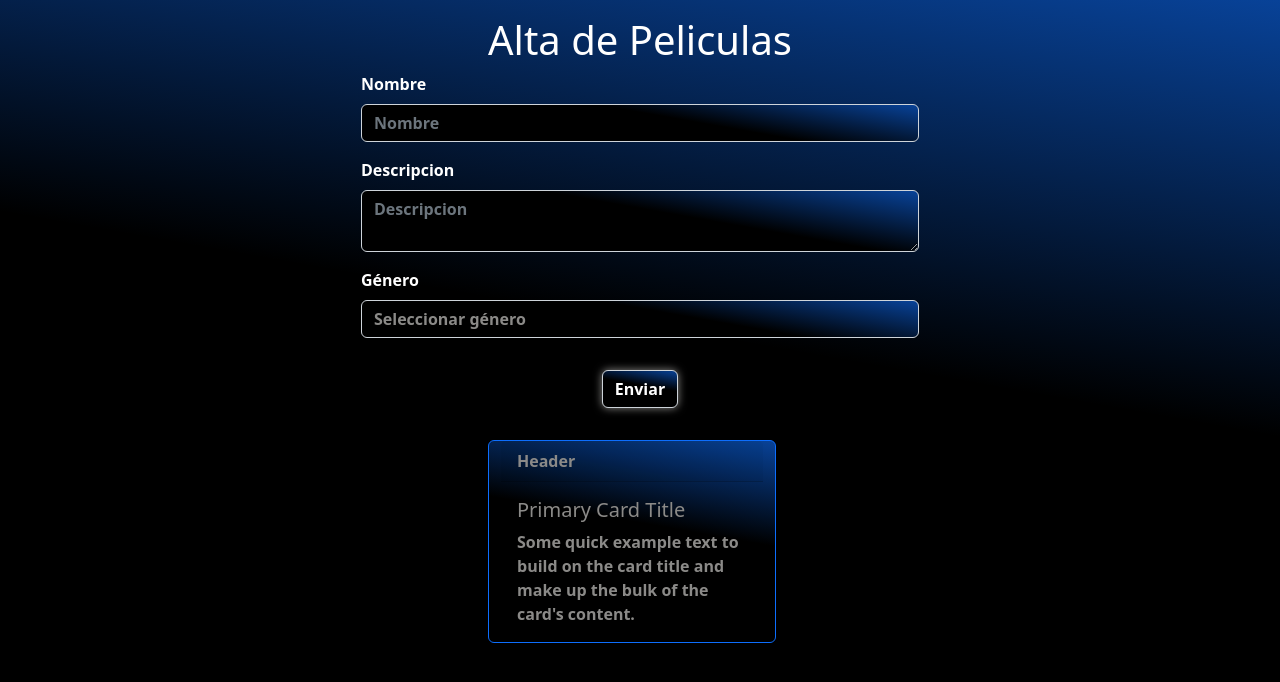
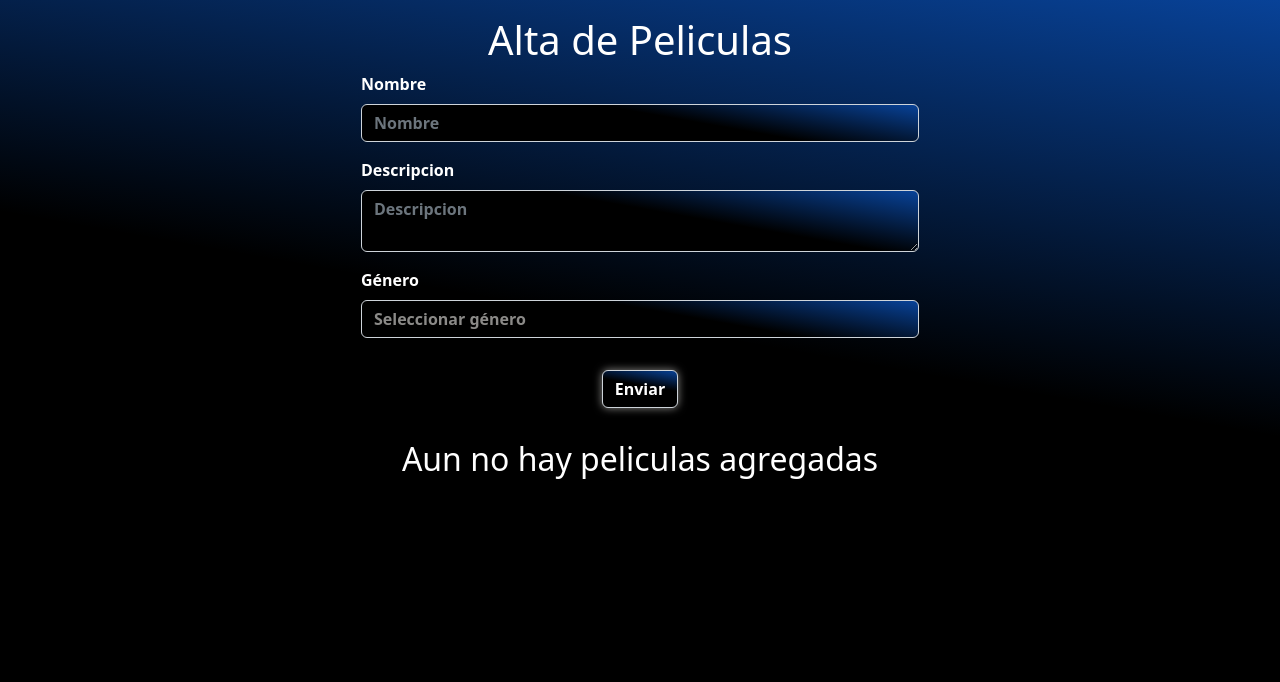
Before and after one commit to herreranicolas/react-ejercicio-10, a React (Vite) app: page / in a window 1280 px wide. Shown: the top 682 px of the page. Built offline with nearby package versions, Linux system fonts and the light colour scheme.

Commit message:
Agregue la logica para recibir las props desde el componente formulario pelicula y mostrar las cards con los datos enviados en el form

```diff
--- a/src/App.css
+++ b/src/App.css
@@ -60,6 +60,10 @@ textarea.form-control {
   background-repeat: no-repeat;
 }
 
+.card-body {
+  padding-top: 0 !important;
+}
+
 @media (min-width: 768px) {
   form {
     width: 50%;
--- a/src/App.jsx
+++ b/src/App.jsx
@@ -2,14 +2,12 @@ import { Container } from "react-bootstrap";
 import "bootstrap/dist/css/bootstrap.min.css";
 import "./App.css";
 import FormularioPelicula from "./components/FormularioPelicula";
-import ListaPeliculas from "./components/ListaPeliculas";
 
 function App() {
   return (
     <Container className="my-3">
       <h1 className="text-center">Alta de Peliculas</h1>
       <FormularioPelicula />
-      <ListaPeliculas />
     </Container>
   );
 }
--- a/src/components/CardPelicula.jsx
+++ b/src/components/CardPelicula.jsx
@@ -1,6 +1,6 @@
 import { Card, Col } from "react-bootstrap";
 
-const CardPelicula = () => {
+const CardPelicula = ({ nombre, descripcion, genero }) => {
   return (
     <Card
       as={Col}
@@ -8,13 +8,10 @@ const CardPelicula = () => {
       style={{ width: "18rem" }}
       className="me-lg-3 mb-3"
     >
-      <Card.Header>Header</Card.Header>
+      <Card.Header>{genero}</Card.Header>
       <Card.Body>
-        <Card.Title>Primary Card Title</Card.Title>
-        <Card.Text>
-          Some quick example text to build on the card title and make up the
-          bulk of the card's content.
-        </Card.Text>
+        <Card.Title>{nombre}</Card.Title>
+        <Card.Text>{descripcion}</Card.Text>
       </Card.Body>
     </Card>
   );
--- a/src/components/FormularioPelicula.jsx
+++ b/src/components/FormularioPelicula.jsx
@@ -1,5 +1,6 @@
 import { useEffect, useState } from "react";
 import { Button, Col, Form, Row } from "react-bootstrap";
+import ListaPeliculas from "./ListaPeliculas";
 
 function FormularioPelicula() {
   const [validated, setValidated] = useState(false);
@@ -7,11 +8,7 @@ function FormularioPelicula() {
   const [descripcion, setDescripcion] = useState("");
   const [genero, setGenero] = useState("");
   const [arregloPeliculas, setArregloPeliculas] = useState(
-    JSON.parse(localStorage.getItem("peliculas")) || [
-      { nombre: "nombre1", descripcion: "descripcion1", genero: "Comedia" },
-      { nombre: "nombre2", descripcion: "descripcion2", genero: "Drama" },
-      { nombre: "nombre3", descripcion: "descripcion3", genero: "Infantil" },
-    ]
+    JSON.parse(localStorage.getItem("peliculas")) || []
   );
 
   const handleSubmit = (e) => {
@@ -19,14 +16,16 @@ function FormularioPelicula() {
     e.preventDefault();
     if (form.checkValidity() === false) {
       e.stopPropagation();
+      setValidated(true);
     } else {
       const pelicula = { nombre, descripcion, genero };
       console.log(pelicula);
       setArregloPeliculas([...arregloPeliculas, pelicula]);
-      setValidated(true);
+      setNombre("");
+      setDescripcion("");
+      setGenero("");
+      setValidated(false);
     }
-
-    setValidated(false);
   };
 
   useEffect(() => {
@@ -34,6 +33,7 @@ function FormularioPelicula() {
   }, [arregloPeliculas]);
 
   return (
+    <>
       <Form noValidate validated={validated} onSubmit={handleSubmit}>
         <Row className="mb-3">
           <Form.Group as={Col} xs="12" controlId="inputNombre" className="mb-3">
@@ -91,6 +91,8 @@ function FormularioPelicula() {
           </div>
         </Row>
       </Form>
+      <ListaPeliculas arregloPeliculas={arregloPeliculas} />
+    </>
   );
 }
 
--- a/src/components/ListaPeliculas.jsx
+++ b/src/components/ListaPeliculas.jsx
@@ -1,18 +1,23 @@
 import { Container, Row } from "react-bootstrap";
 import CardPelicula from "./CardPelicula";
 
-const ListaPeliculas = () => {
+const ListaPeliculas = ({ arregloPeliculas }) => {
   return (
     <Container>
-      <Row
-        xs={1}
-        md={2}
-        lg={3}
-        xl={4}
-        className="justify-content-center align-items-center"
-      >
-        <CardPelicula></CardPelicula>
-      </Row>
+      {arregloPeliculas.length === 0 ? (
+        <h2 className="text-center">Aun no hay peliculas agregadas</h2>
+      ) : (
+        <Row xs={1} md={2} lg={3} xl={4}>
+          {arregloPeliculas.map((pelicula, indice) => (
+            <CardPelicula
+              key={indice}
+              nombre={pelicula.nombre}
+              descripcion={pelicula.descripcion}
+              genero={pelicula.genero}
+            ></CardPelicula>
+          ))}
+        </Row>
+      )}
     </Container>
   );
 };
```
Lines whose indentation alone changed are shown as unchanged.
